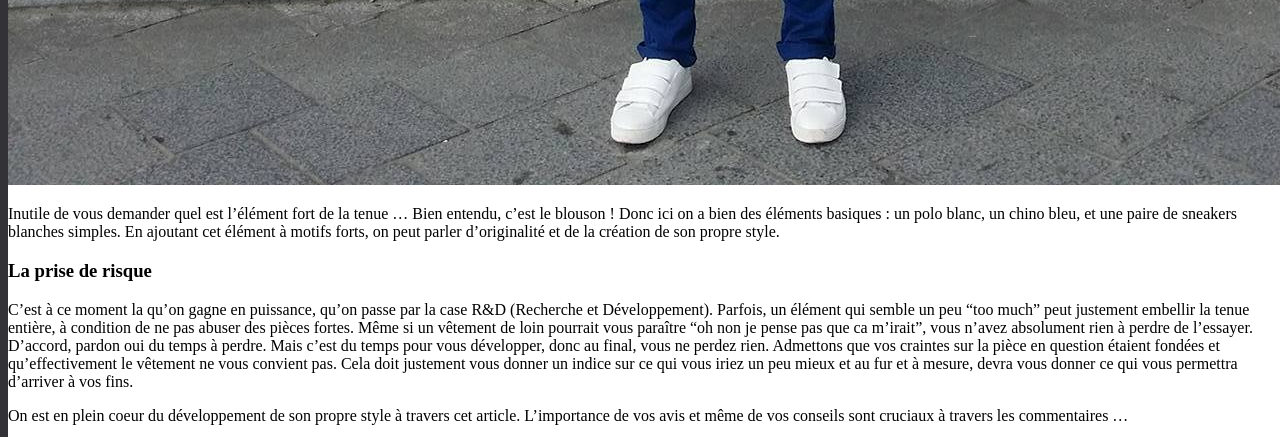
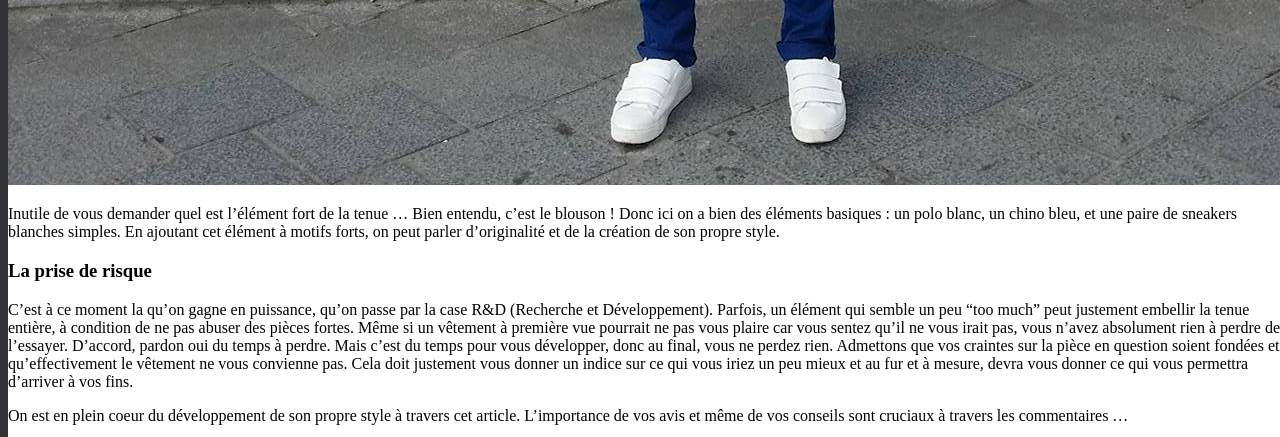
Before and after one commit to darkh2/darkh2.github.io, a Jekyll site: the page built from _posts/2017-11-05-Mettre-en-valeur-une-tenue-simple-et-la-rendre-originale-et-stylée.md, in a window 1280 px wide and 900 px high, scrolled down 2462 px, cut to the strip 0-437 px from the top of the window. Built offline with Jekyll 4.4.1, drawn with Linux system fonts in a browser that asks for light colours; comment, search, counter and statistics services are not loaded.

Commit message:
Update 2017-11-05-Mettre-en-valeur-une-tenue-simple-et-la-rendre-originale-et-stylée.md

```diff
--- a/_posts/2017-11-05-Mettre-en-valeur-une-tenue-simple-et-la-rendre-originale-et-stylée.md
+++ b/_posts/2017-11-05-Mettre-en-valeur-une-tenue-simple-et-la-rendre-originale-et-stylée.md
@@ -23,6 +23,6 @@
 
 ### La prise de risque
 
-C'est à ce moment la qu'on gagne en puissance, qu'on passe par la case R&D (Recherche et Développement). Parfois, un élément qui semble un peu "too much" peut justement embellir la tenue entière, à condition de ne pas abuser des pièces fortes. Même si un vêtement de loin pourrait vous paraître "oh non je pense pas que ca m'irait", vous n'avez absolument rien à perdre de l'essayer. D'accord, pardon oui du temps à perdre. Mais c'est du temps pour vous développer, donc au final, vous ne perdez rien. Admettons que vos craintes sur la pièce en question étaient fondées et qu'effectivement le vêtement ne vous convient pas. Cela doit justement vous donner un indice sur ce qui vous iriez un peu mieux et au fur et à mesure, devra vous donner ce qui vous permettra d'arriver à vos fins.
+C'est à ce moment la qu'on gagne en puissance, qu'on passe par la case R&D (Recherche et Développement). Parfois, un élément qui semble un peu "too much" peut justement embellir la tenue entière, à condition de ne pas abuser des pièces fortes. Même si un vêtement à première vue pourrait ne pas vous plaire car vous sentez qu'il ne vous irait pas, vous n'avez absolument rien à perdre de l'essayer. D'accord, pardon oui du temps à perdre. Mais c'est du temps pour vous développer, donc au final, vous ne perdez rien. Admettons que vos craintes sur la pièce en question soient fondées et qu'effectivement le vêtement ne vous convienne pas. Cela doit justement vous donner un indice sur ce qui vous iriez un peu mieux et au fur et à mesure, devra vous donner ce qui vous permettra d'arriver à vos fins.
 
 On est en plein coeur du développement de son propre style à travers cet article. L'importance de vos avis et même de vos conseils sont cruciaux à travers les commentaires ...
```
